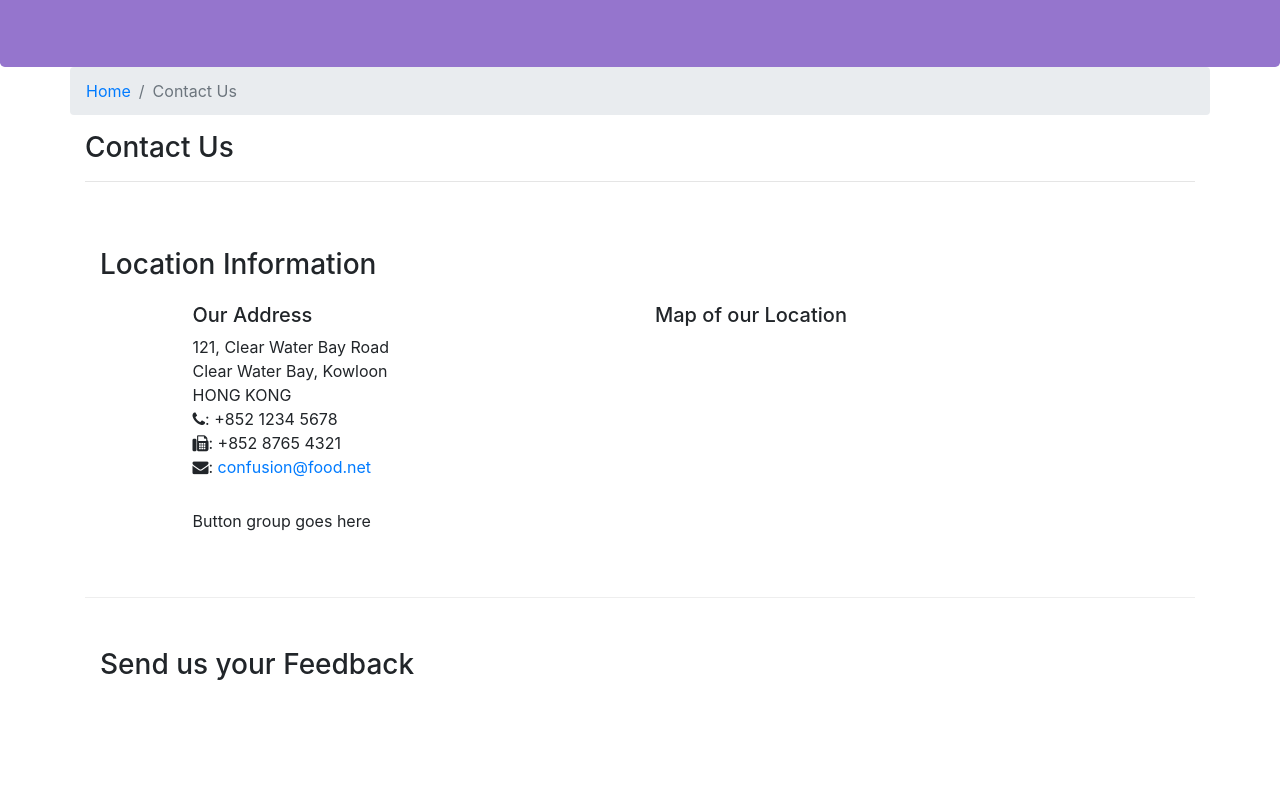
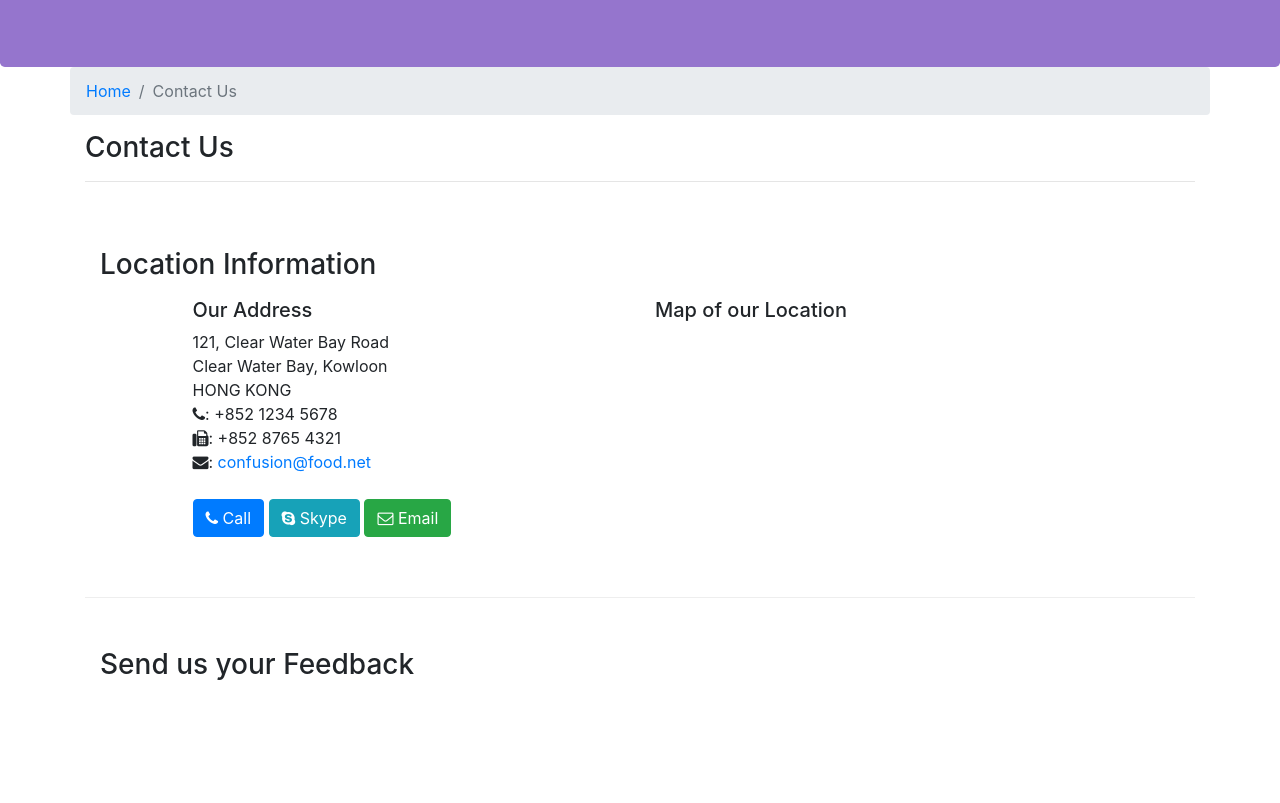
Before and after one commit to AGH0RI/webproject, a website: page contactus.html in a window 1280 px wide. Shown: the part 267-1070 px from the top of the page. Drawn offline with Linux system fonts and the light colour scheme.

Commit message:
Button Icons

```diff
--- a/contactus.html
+++ b/contactus.html
@@ -79,7 +79,11 @@
                 <h5>Map of our Location</h5>
             </div>
             <div class="col-12 col-sm-11 offset-sm-1">
-                Button group goes here
+                <div class="button-group" role="group">
+                    <a href="tel:7737117320" role="button" class="btn btn-primary"><i class="fa fa-phone"></i> Call</a>
+                    <a href="" role="button" class="btn btn-info"><i class="fa fa-skype"></i> Skype</a>
+                    <a href="mailto:confusion@food.net" role="button" class="btn btn-success"><i class="fa fa-envelope-o"></i> Email</a>
+                </div>
             </div>
         </div>
 
```
